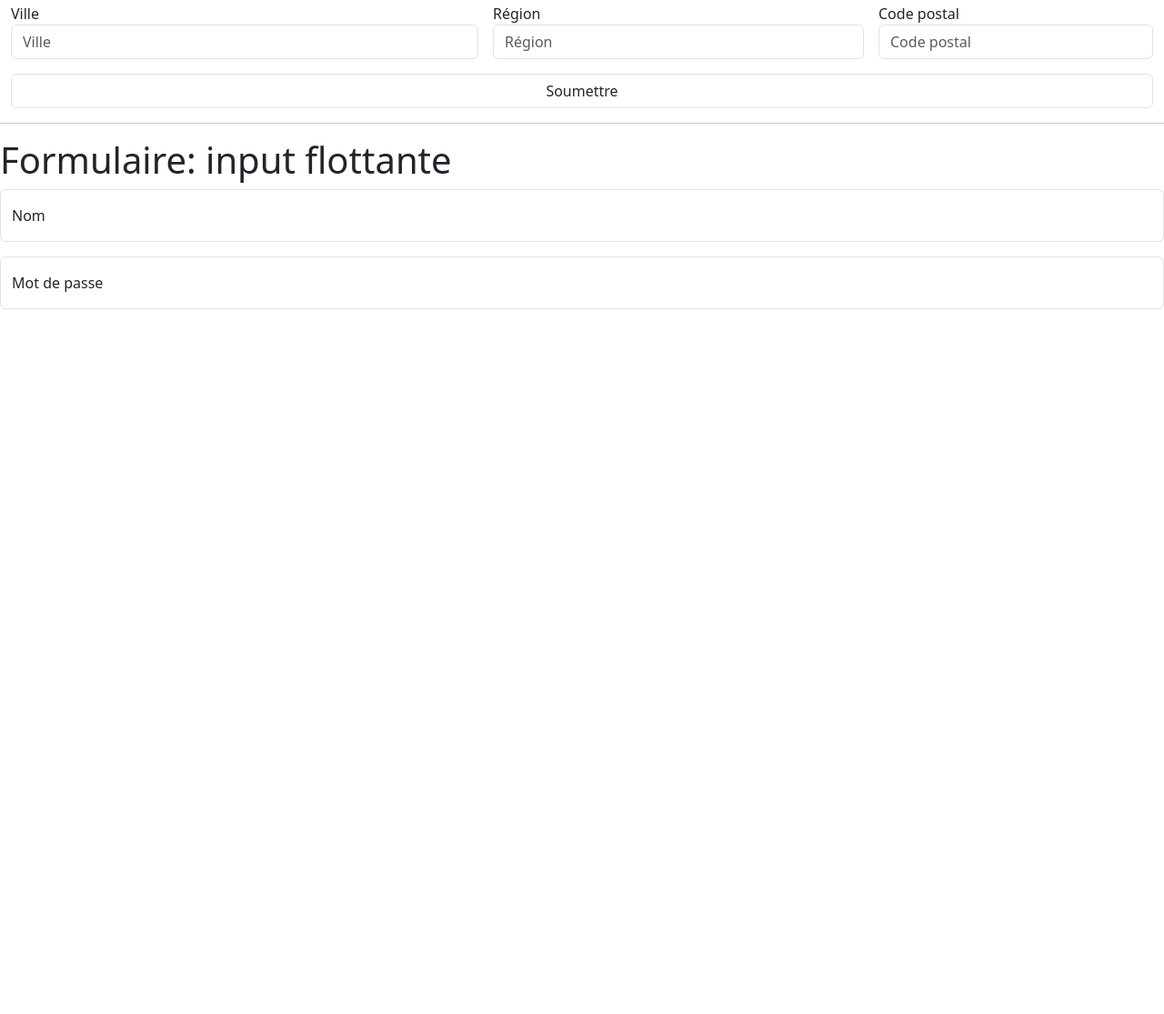
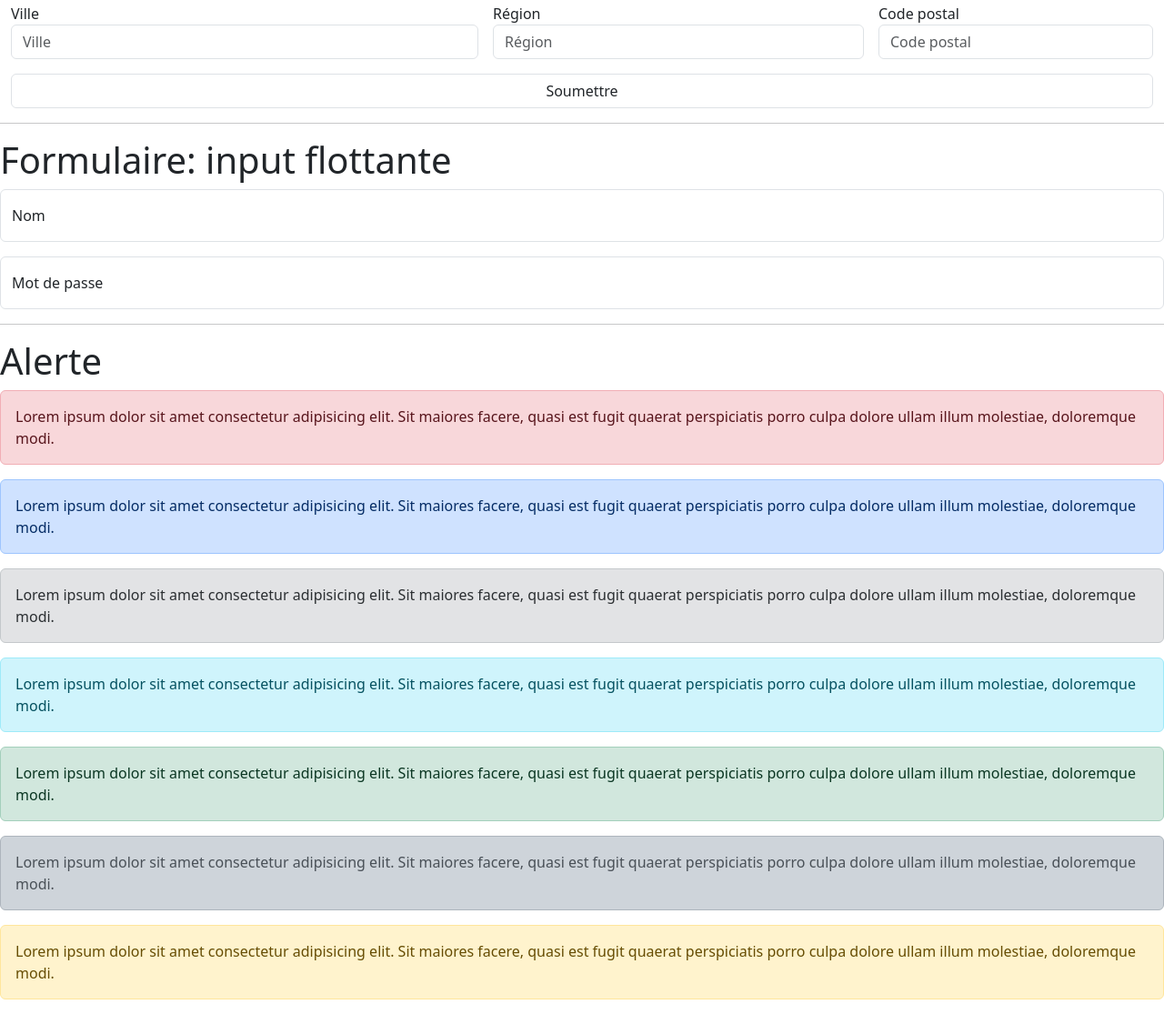
Before and after one commit to Kaiba777/TutoBootstrap-v5.3, a plain HTML site: page index.html in a window 1280 px wide. Shown: the part 3575-4690 px from the top of the page at 91% size. Before the commit the page ends 3915 px from the top, so only its background shows below. Drawn offline with Linux system fonts and the light colour scheme.

Commit message:
Implémentation d'une alert

```diff
--- a/index.html
+++ b/index.html
@@ -169,7 +169,7 @@
 
     <hr>
     <h1>Formulaireire: select</h1>
-    <select class="form-select form-select-lg">
+    <select class="form-select form-select-lg ">
         <option selected>Sélectionnez</option>
         <option value="1">Html</option>
         <option value="2">Css</option>
@@ -296,6 +296,44 @@
         <label for="">Mot de passe</label>
     </div>
 
+    <hr>
+    <h1>Alerte</h1>
+    <div class="alert alert-danger">
+        Lorem ipsum dolor sit amet consectetur adipisicing elit.
+        Sit maiores facere, quasi est fugit quaerat perspiciatis
+        porro culpa dolore ullam illum molestiae, doloremque modi.
+    </div>
+    <div class="alert alert-primary">
+        Lorem ipsum dolor sit amet consectetur adipisicing elit.
+        Sit maiores facere, quasi est fugit quaerat perspiciatis
+        porro culpa dolore ullam illum molestiae, doloremque modi.
+    </div>
+    <div class="alert alert-secondary">
+        Lorem ipsum dolor sit amet consectetur adipisicing elit.
+        Sit maiores facere, quasi est fugit quaerat perspiciatis
+        porro culpa dolore ullam illum molestiae, doloremque modi.
+    </div>
+    <div class="alert alert-info">
+        Lorem ipsum dolor sit amet consectetur adipisicing elit.
+        Sit maiores facere, quasi est fugit quaerat perspiciatis
+        porro culpa dolore ullam illum molestiae, doloremque modi.
+    </div>
+    <div class="alert alert-success">
+        Lorem ipsum dolor sit amet consectetur adipisicing elit.
+        Sit maiores facere, quasi est fugit quaerat perspiciatis
+        porro culpa dolore ullam illum molestiae, doloremque modi.
+    </div>
+    <div class="alert alert-dark">
+        Lorem ipsum dolor sit amet consectetur adipisicing elit.
+        Sit maiores facere, quasi est fugit quaerat perspiciatis
+        porro culpa dolore ullam illum molestiae, doloremque modi.
+    </div>
+    <div class="alert alert-warning">
+        Lorem ipsum dolor sit amet consectetur adipisicing elit.
+        Sit maiores facere, quasi est fugit quaerat perspiciatis
+        porro culpa dolore ullam illum molestiae, doloremque modi.
+    </div>
+
     <!-- <script src="https://cdn.jsdelivr.net/npm/bootstrap@5.3.3/dist/js/bootstrap.bundle.min.js" integrity="sha384-YvpcrYf0tY3lHB60NNkmXc5s9fDVZLESaAA55NDzOxhy9GkcIdslK1eN7N6jIeHz" crossorigin="anonymous"></script> -->
     <script src="./assets/bootstrap-v5.3/js/bootstrap.min.js"></script>
 </body>
```
